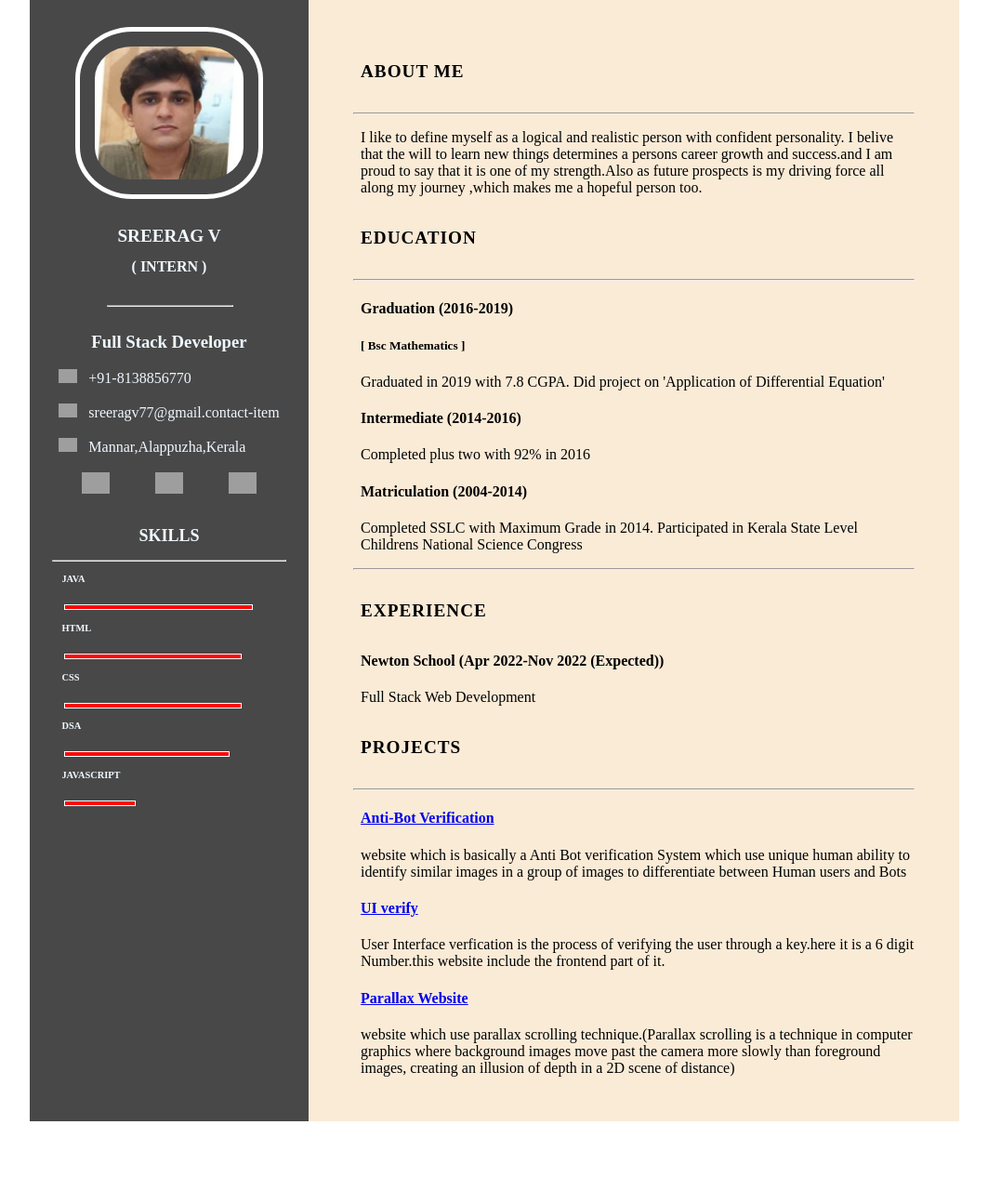
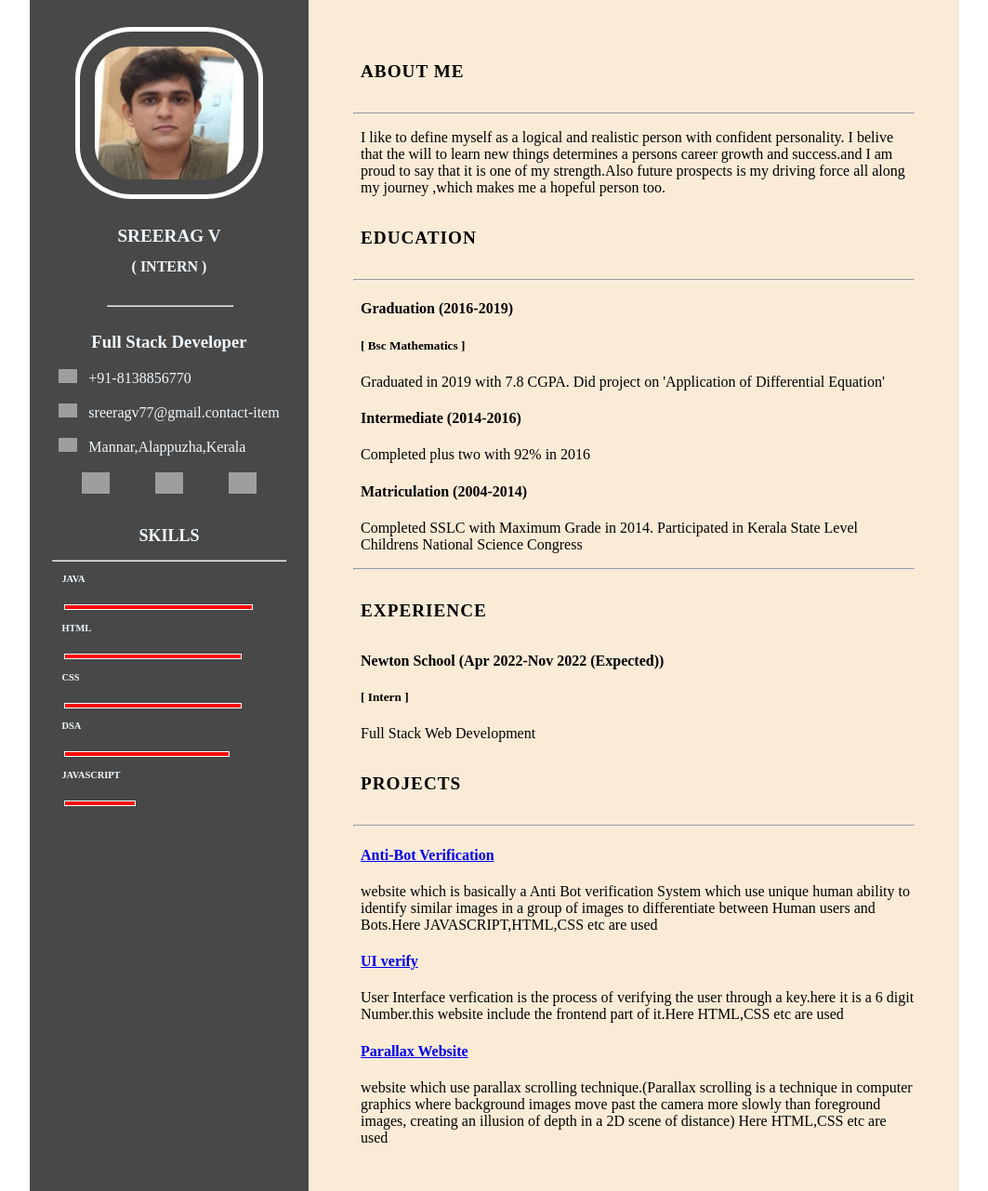
Before and after one commit to srv077/Responsive-Resume, a plain HTML site: page index.html in a window 1280 px wide. Shown: the whole page at 93% size, without its empty margins (18-1081 px from the left). Before the commit the page ends 1206 px from the top, so only its background shows below. Drawn offline with Linux system fonts and the light colour scheme; grey boxes are pictures that could not be loaded.

Commit message:
editing para errors

```diff
--- a/index.html
+++ b/index.html
@@ -79,7 +79,7 @@
                     <hr>
                     <p>I like to define myself as a logical and realistic person with confident personality.
                        I belive that the will to learn new things determines a persons career growth and success.and
-                       I am proud to say that it is one of my strength.Also as future prospects is my driving force all along
+                       I am proud to say that it is one of my strength.Also future prospects is my driving force all along
                        my journey ,which makes me a hopeful person too.
                     </p>
                 </div>
@@ -109,6 +109,7 @@
                     <h4 class="right-title">Experience</h4>
                     <div class="education-sec">
                         <h4 class="sub-title">Newton School (Apr 2022-Nov 2022 (Expected))</h4>
+                        <h5 class="sub-title">[ Intern ]</h5>
                         <p>Full Stack Web Development</p>
                     </div>
                 </div>
@@ -118,18 +119,20 @@
                     <div class="education-sec">
                         <a href="https://inspiring-pie-084ee5.netlify.app/"><h4 class="sub-title">Anti-Bot Verification</h4></a>
                         <p>website which is basically a Anti Bot verification System which use unique human ability to identify similar images in a group
-                            of images to differentiate between Human users and Bots</p>
+                            of images to differentiate between Human users and Bots.Here JAVASCRIPT,HTML,CSS etc are used</p>
                     </div>
                     <div class="education-sec">
                         <a href="https://neon-pegasus-304332.netlify.app/"><h4 class="sub-title">UI verify</h4></a>
                         <p>User Interface verfication is the process of verifying the user through a key.here it is a 6 digit Number.this website include
-                            the frontend part of it.
+                            the frontend part of it.Here HTML,CSS etc are used
                         </p>
                     </div>
                     <div class="education-sec">
                         <a href="https://moonlit-gaufre-ded9e2.netlify.app/"><h4 class="sub-title">Parallax Website</h4></a>
                         <p>website which use parallax scrolling technique.(Parallax scrolling is a technique in computer graphics where background
-                            images move past the camera more slowly than foreground images, creating an illusion of depth in a 2D scene of distance)</p>
+                            images move past the camera more slowly than foreground images, creating an illusion of depth in a 2D scene of distance)
+                            Here HTML,CSS etc are used
+                        </p>
                     </div>
                 </div>
             </div>
```
